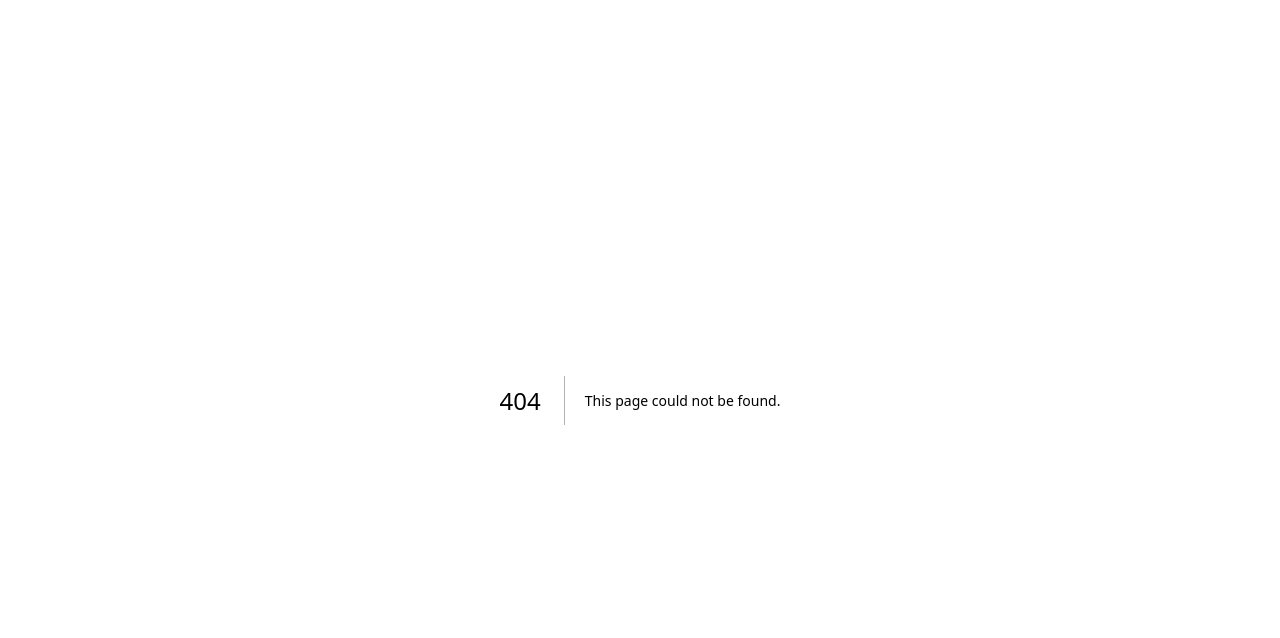
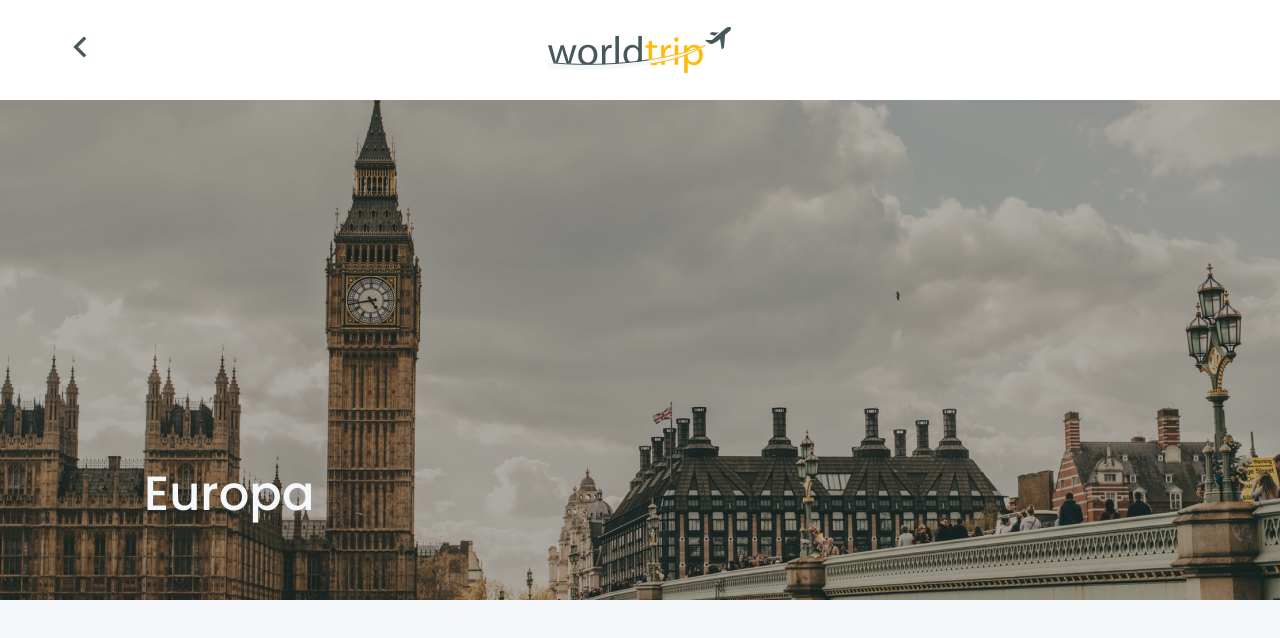
Before and after one commit to luisdasilvahenrique/WorldTrip, a Next.js app: page /continent in a window 1280 px wide. Before the commit this address had no page. Shown: the top 638 px of the page. Built offline with nearby package versions, Linux system fonts and the light colour scheme.

Commit message:
components: continent and ContinentBanner

```diff
--- a/package.json
+++ b/package.json
@@ -21,6 +21,7 @@
     "next": "13.0.6",
     "react": "18.2.0",
     "react-dom": "18.2.0",
+    "react-icons": "^4.7.1",
     "sass": "^1.56.2",
     "swiper": "^8.4.5",
     "typescript": "4.9.3"
--- /dev/null
+++ b/src/components/ContinentBanner/index.tsx
@@ -0,0 +1,27 @@
+import { Flex, Heading } from "@chakra-ui/react";
+
+export default function ContinentBanner(){
+    return (
+      <Flex
+        w="100%"
+        h={["150px", "300px", "500px"]}
+        px={["0", "0", "36"]}
+        pt={["0", "0", "72"]}
+        bgImage="url('/bannerreu.png')"
+        bgRepeat="no-repeat"
+        bgPosition="center"
+        bgSize="cover"
+        align="center"
+        justify={["center", "center", "flex-start"]}
+      >
+        <Heading
+          textAlign={["center", "left"]}
+          fontSize={["1.75rem", "5xl"]}
+          color="gray.100"
+          fontWeight="500"
+        >
+          Europa
+        </Heading>
+      </Flex>
+    );
+}
--- a/src/components/Header/index.tsx
+++ b/src/components/Header/index.tsx
@@ -1,6 +1,14 @@
-import { Flex, Grid, Image } from "@chakra-ui/react";
+import { Flex, Grid, Icon, Image } from "@chakra-ui/react";
+import Link from "next/link";
+import { useRouter } from "next/router";
+
+import { RiArrowLeftSLine } from 'react-icons/ri';
 
 export default function () {
+
+  const { asPath } = useRouter();
+  const IsNotHomePage = asPath !== "/";
+
   return (
     <Flex
       bg="white"
@@ -13,14 +21,22 @@
       justify="center"
     >
       <Grid
-        h="100%"
+         h="100%"
         mx="auto"
         w="100%"
-        maxW="1170px"
+        maxW="1160px"
         alignItems="center"
-        templateColumns="repeat(3, 1f)"
+        templateColumns="repeat(3, 1fr)"
         justifyContent="center"
+        alignSelf="start"
       >
+
+    { IsNotHomePage && (
+      <Link href="/">
+        <Icon as={RiArrowLeftSLine} fontSize={[20, 40]} justifySelf="start"/>
+      </Link>
+    )}
+
         <Image
           w={["81px", "184px"]}
           src="/Logo.svg"
--- /dev/null
+++ b/src/pages/continent.tsx
@@ -0,0 +1,12 @@
+import { Flex } from "@chakra-ui/react";
+import ContinentBanner from "../components/ContinentBanner";
+import Header from "../components/Header";
+
+export default function Continent(){
+    return(
+        <Flex direction="column">
+            <Header/>
+            <ContinentBanner />
+        </Flex>
+    );
+}
```
Also changed, not shown: public/bannerreu.png (added), 1 other file (tests, documents, lock files or other folders).
